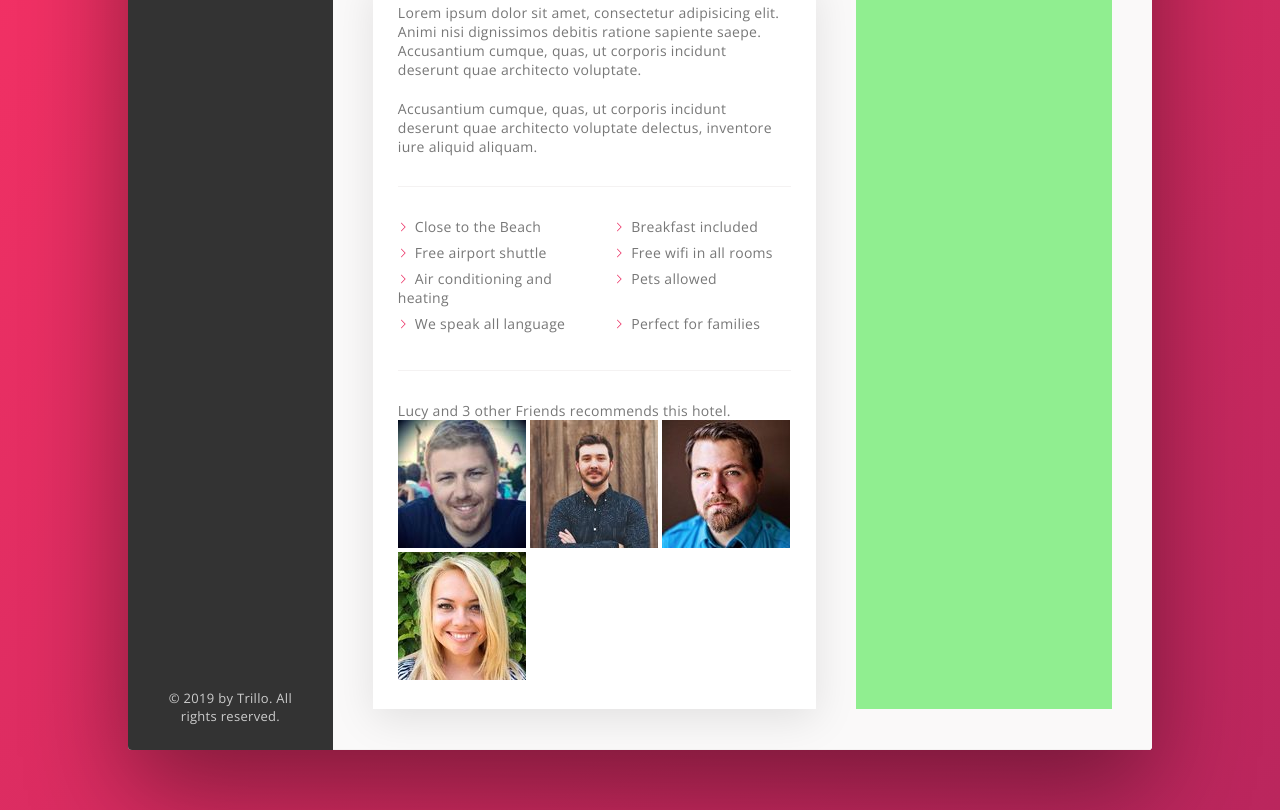
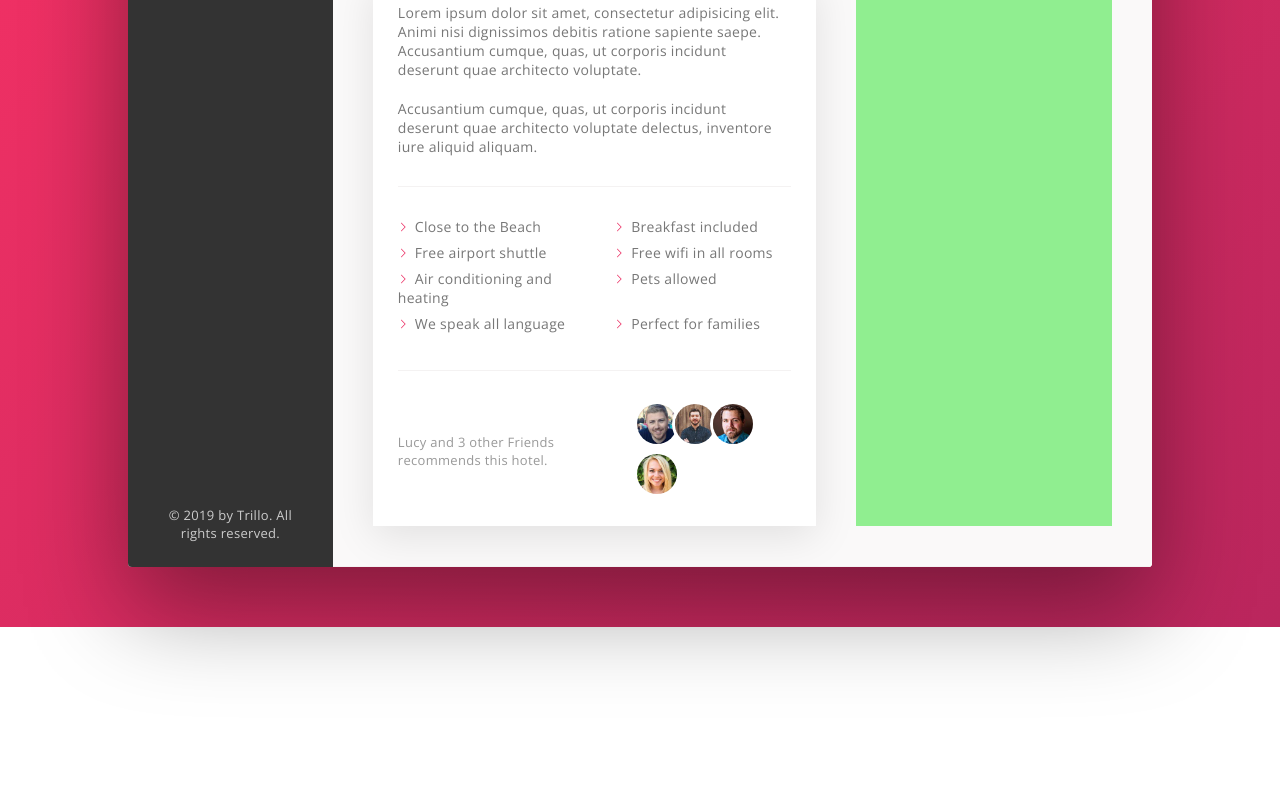
Before and after one commit to sonuram553/learning-css, a website: page index.html in a window 1280 px wide. Shown: the part 561-1371 px from the top of the page. After the commit the page ends 1188 px from the top, so only its background shows below. Drawn offline with nearby package versions, Linux system fonts and the light colour scheme.

Commit message:
Complete description section

```diff
--- a/index.html
+++ b/index.html
@@ -199,10 +199,10 @@
                 </p>
 
                 <div class="recommend__friends">
-                  <img src="img/user-3.jpg" alt="" class="recommend__phto" />
-                  <img src="img/user-4.jpg" alt="" class="recommend__phto" />
-                  <img src="img/user-5.jpg" alt="" class="recommend__phto" />
-                  <img src="img/user-6.jpg" alt="" class="recommend__phto" />
+                  <img src="img/user-3.jpg" alt="" class="recommend__photo" />
+                  <img src="img/user-4.jpg" alt="" class="recommend__photo" />
+                  <img src="img/user-5.jpg" alt="" class="recommend__photo" />
+                  <img src="img/user-6.jpg" alt="" class="recommend__photo" />
                 </div>
               </div>
             </div>
--- a/sass/components/_recommend.scss
+++ b/sass/components/_recommend.scss
@@ -0,0 +1,22 @@
+.recommend {
+  display: flex;
+  justify-content: space-between;
+  align-items: center;
+  font-size: 1.3rem;
+  color: var(--color-grey-dark-3);
+
+  &__photo {
+    height: 4rem;
+    border-radius: 50%;
+    border: 3px solid white;
+    box-sizing: content-box;
+
+    &:not(:last-child) {
+      margin-right: -1.15rem;
+    }
+  }
+
+  &__friends {
+    flex: 0 0 40%;
+  }
+}
```
Also changed, not shown: css/styles.css.
